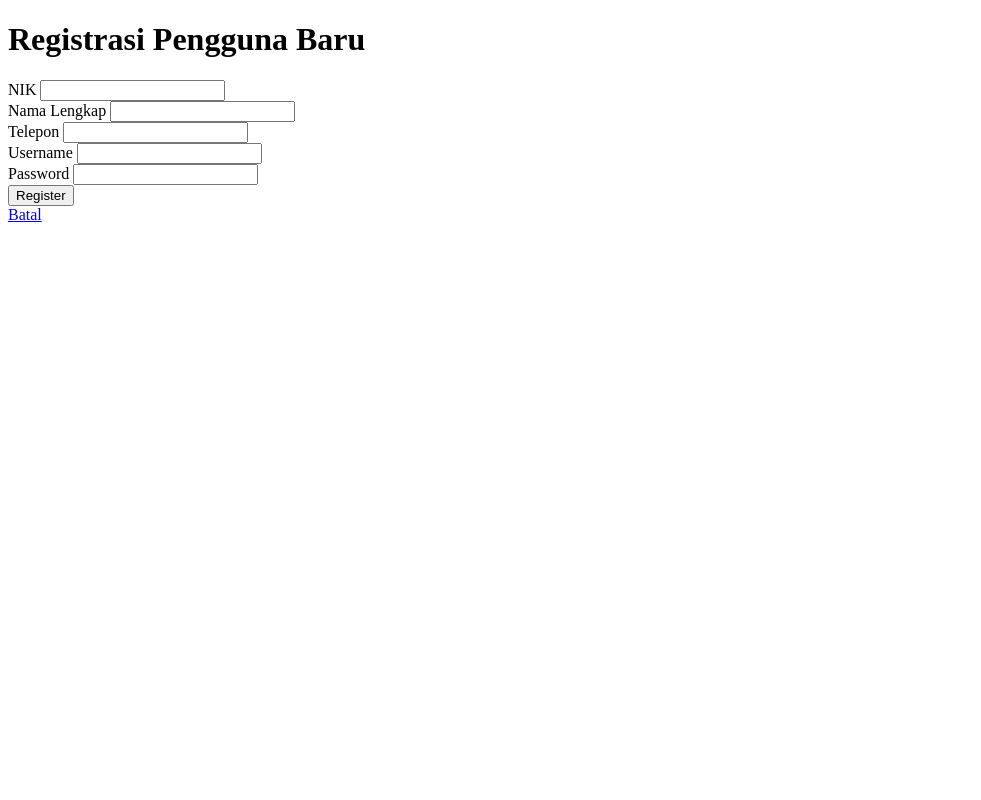
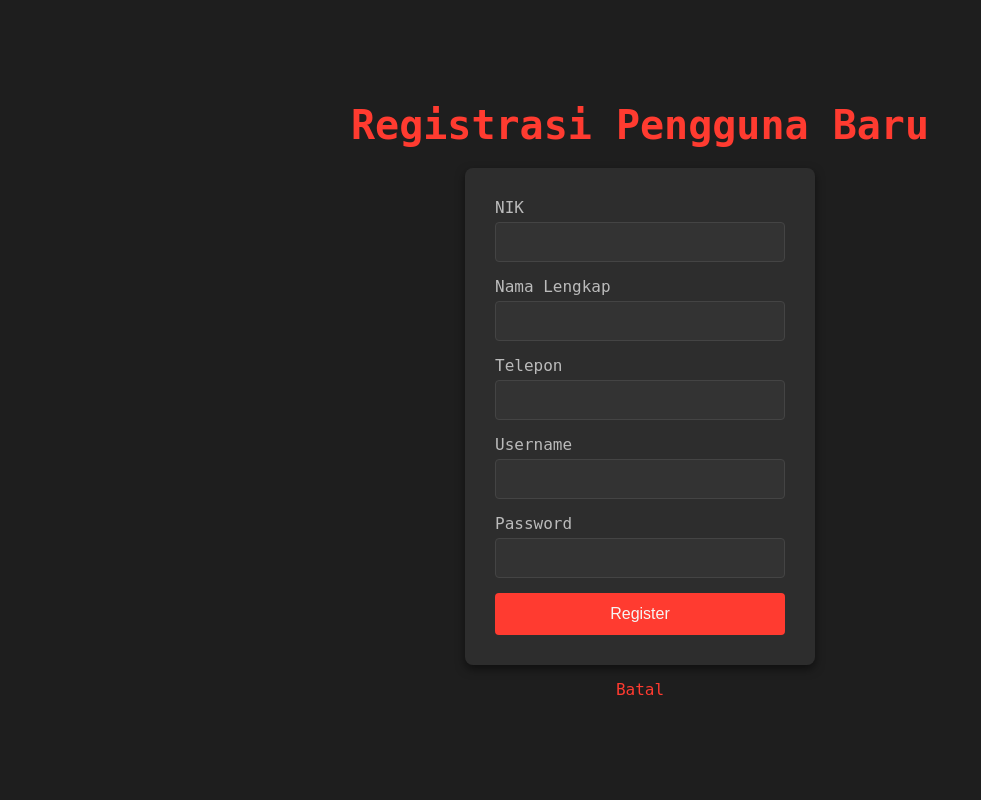
Before and after one commit to pplg-airlangga-samarinda-22/pm-autentifikasi-ExtraNuklor, a PHP site: page /register.php in a window 1280 px wide. Shown: the whole page, without its empty margins (0-981 px from the left). Run offline with PHP 8.4, Linux system fonts and the light colour scheme.

Commit message:
fixing register

```diff
--- a/register.php
+++ b/register.php
@@ -31,6 +31,118 @@ if ($_SERVER['REQUEST_METHOD'] === 'POST') {
     <meta charset="UTF-8">
     <meta name="viewport" content="width=device-width, initial-scale=1.0">
     <title>Registrasi</title>
+    <style>
+        /* Basic reset */
+        * {
+            margin: 0;
+            padding: 0;
+            box-sizing: border-box;
+        }
+
+        /* Body styling */
+        body {
+            font-family: 'JetBrains Mono', monospace;
+            background-color: #1e1e1e;
+            /* Dark background */
+            color: #f5f5f5;
+            /* Light text */
+            display: flex;
+            justify-content: center;
+            align-items: center;
+            height: 100vh;
+            display: flex;
+            flex-direction: column;
+        }
+
+        /* Heading style */
+        h1 {
+            color: #ff3b30;
+            /* JetBrains Red */
+            font-size: 2.5rem;
+            margin-bottom: 20px;
+        }
+
+        /* Form container */
+        form {
+            background-color: #2d2d2d;
+            /* Slightly lighter than background */
+            padding: 30px;
+            border-radius: 8px;
+            box-shadow: 0px 4px 10px rgba(0, 0, 0, 0.5);
+            width: 350px;
+        }
+
+        /* Form item styling */
+        .form-item {
+            margin-bottom: 15px;
+        }
+
+        /* Label styling */
+        label {
+            display: block;
+            color: #bbb;
+            /* Light grey label */
+            font-size: 1rem;
+            margin-bottom: 5px;
+        }
+
+        /* Input field styling */
+        input[type="text"],
+        input[type="tel"],
+        input[type="password"] {
+            width: 100%;
+            padding: 10px;
+            background-color: #333;
+            /* Dark input background */
+            border: 1px solid #444;
+            border-radius: 4px;
+            color: #f5f5f5;
+            /* Light text inside inputs */
+            font-size: 1rem;
+        }
+
+        input[type="text"]:focus,
+        input[type="tel"]:focus,
+        input[type="password"]:focus {
+            outline: none;
+            border-color: #ff3b30;
+            /* Red border on focus */
+        }
+
+        /* Button styling */
+        button {
+            width: 100%;
+            padding: 12px;
+            background-color: #ff3b30;
+            /* JetBrains Red */
+            color: #f5f5f5;
+            border: none;
+            border-radius: 4px;
+            font-size: 1rem;
+            cursor: pointer;
+            transition: background-color 0.3s ease;
+        }
+
+        button:hover {
+            background-color: #e01b22;
+            /* Darker red on hover */
+        }
+
+        /* Link styling */
+        a {
+            display: block;
+            text-align: center;
+            color: #ff3b30;
+            margin-top: 15px;
+            text-decoration: none;
+            font-size: 1rem;
+        }
+
+        a:hover {
+            color: #e01b22;
+            /* Darker red on hover */
+        }
+    </style>
 </head>
 
 <body>
```
